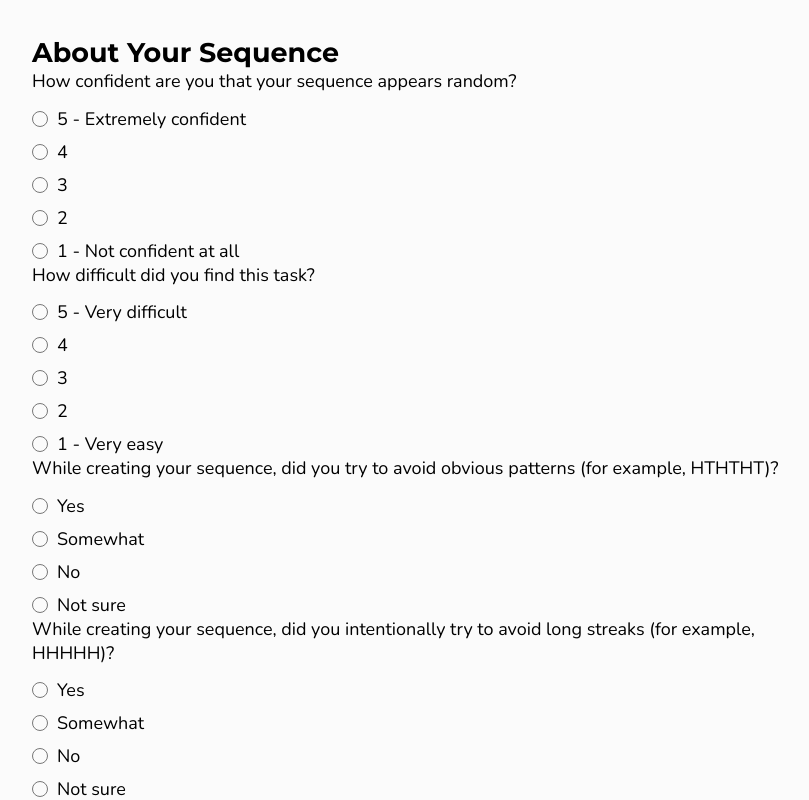
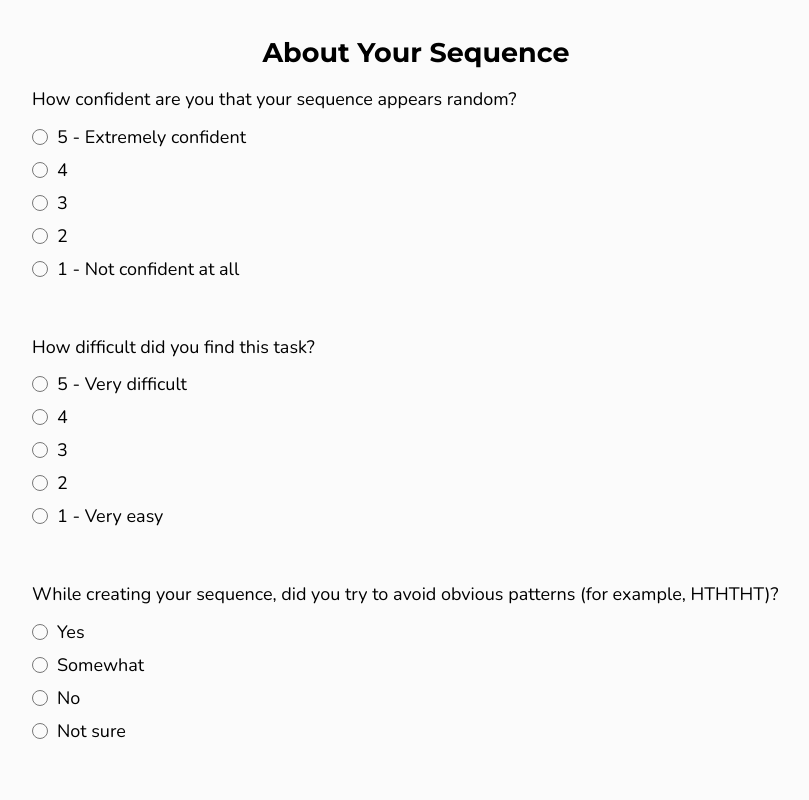
Before and after one commit to cairaaa/randomness-perception-study, a Vue app in the folder form-website/: page /questions-1 in a window 1280 px wide. Shown: the top 800 px of the page, without its empty margins (224-1033 px from the left). Built offline with nearby package versions, Linux system fonts and the light colour scheme.

Commit message:
add styles

```diff
--- a/form-website/src/assets/styles.scss
+++ b/form-website/src/assets/styles.scss
@@ -15,6 +15,8 @@ body {
 
 h1, h2, h3, h4, h5, h6 {
   font-family: "Montserrat", "Nunito", sans-serif;
+  margin-bottom: 1rem;
+  text-align: center;
 }
 
 .content {
@@ -32,3 +34,9 @@ h1, h2, h3, h4, h5, h6 {
     margin-bottom: 1.5rem;
   }
 }
+
+.questions {
+  display: flex;
+  flex-direction: column;
+  gap: 3rem;
+}
```
